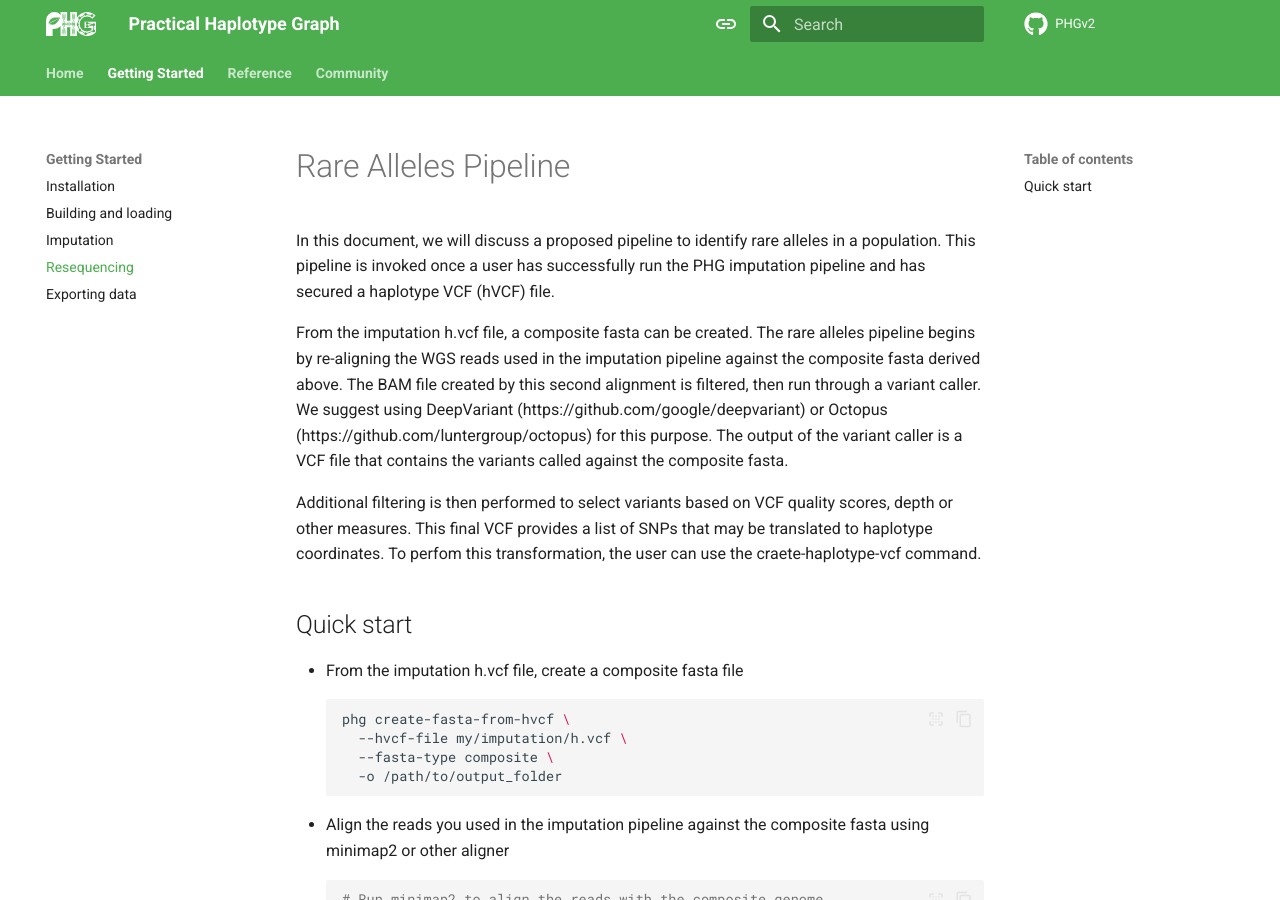
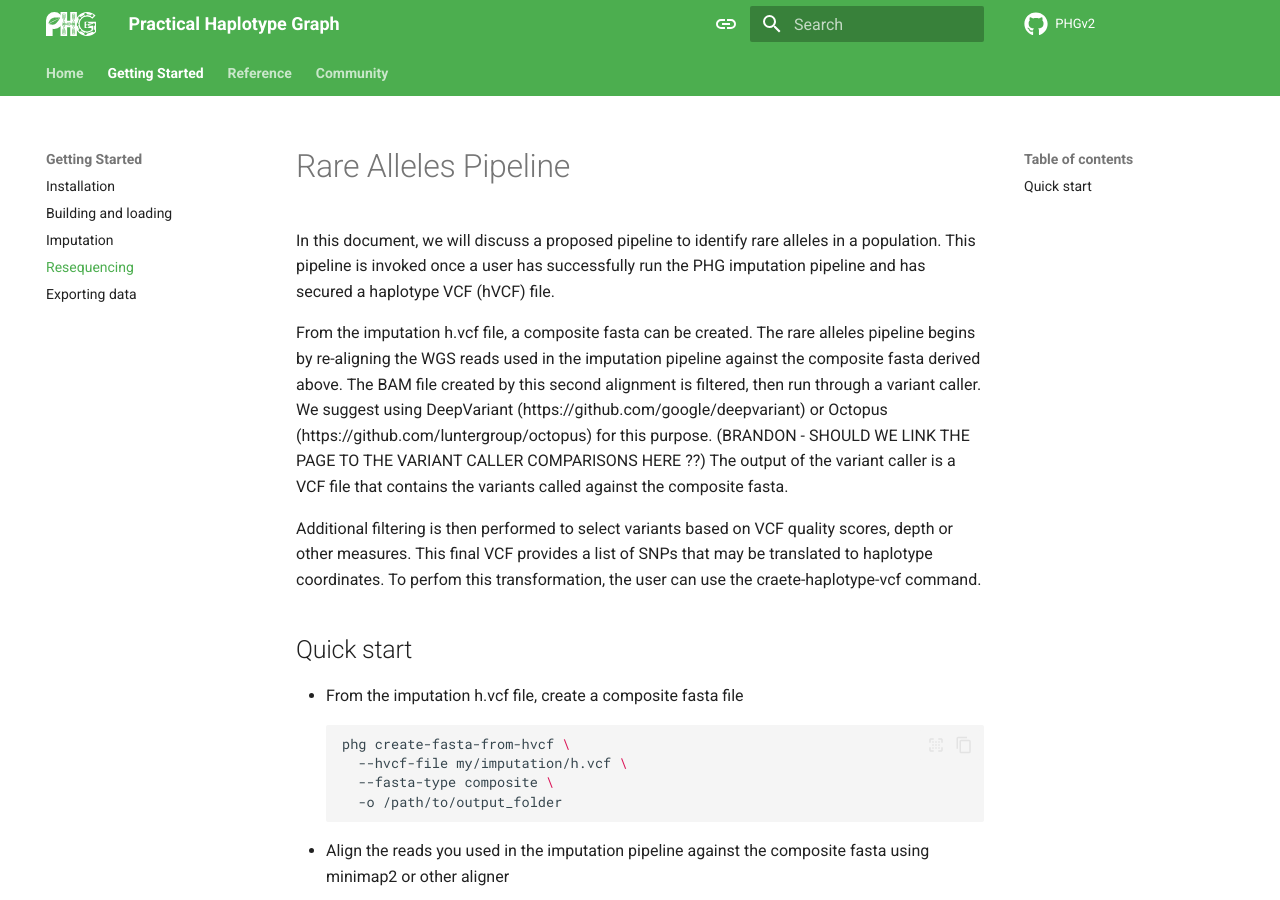
Before and after one commit to maize-genetics/phg_v2, an MkDocs documentation site: the page built from docs/resequencing.md, in a window 1280 px wide and 900 px high. Built offline with MkDocs 1.6.1 and Material for MkDocs 9.7.7, drawn with Linux system fonts in a browser that asks for light colours; comment, search, counter and statistics services are not loaded.

Commit message:
tweaked documentation

```diff
--- a/docs/resequencing.md
+++ b/docs/resequencing.md
@@ -8,7 +8,7 @@ From the imputation h.vcf file, a composite fasta can be created.  The rare alle
 by re-aligning the WGS reads used in the imputation pipeline against the composite fasta derived above.
 The BAM file created by this second alignment is filtered, then run through a variant caller.  We suggest using
 DeepVariant (https://github.com/google/deepvariant) or Octopus (https://github.com/luntergroup/octopus)
-for this purpose.  The output of the variant caller is a VCF file that contains the variants called
+for this purpose.  (BRANDON - SHOULD WE LINK THE PAGE TO THE VARIANT CALLER COMPARISONS HERE ??) The output of the variant caller is a VCF file that contains the variants called
 against the composite fasta.
 
 Additional filtering is then performed to select variants based on VCF quality scores, depth or other measures. This
```
